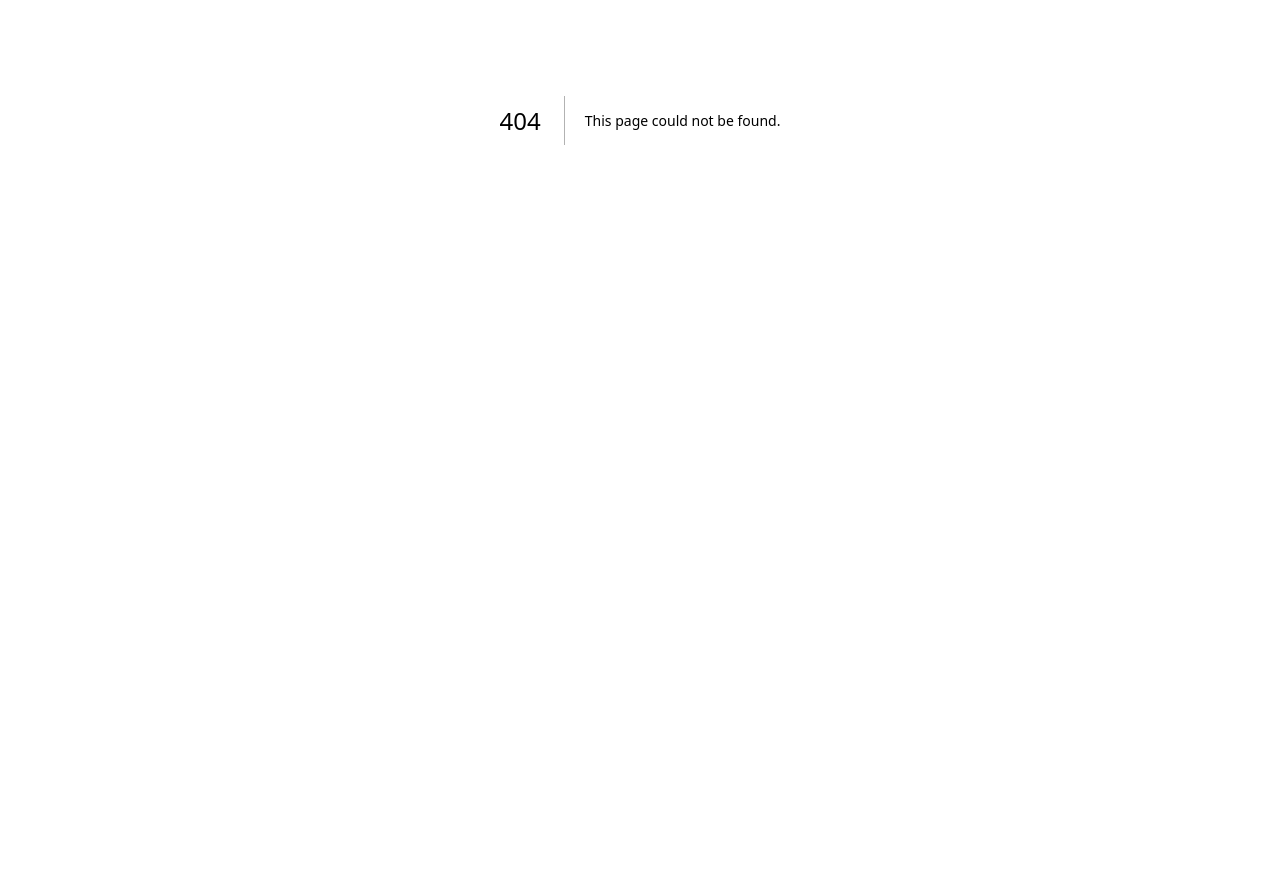
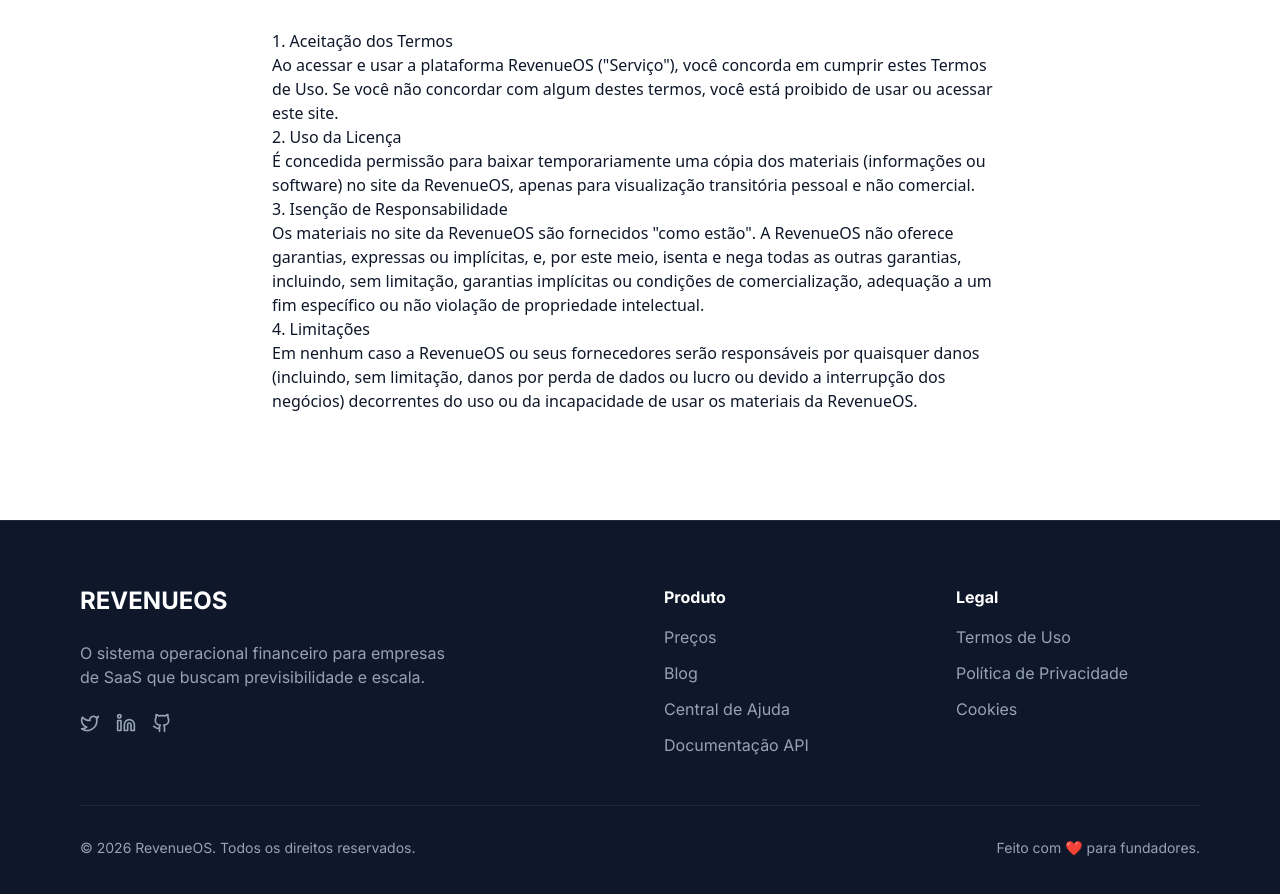
Before and after one commit to nicoolasmr/ferramenta-financeira, a Next.js app: page /termos in a window 1280 px wide. Before the commit this address had no page. Shown: the part 280-1174 px from the top of the page. Before the commit the page ends 800 px from the top, so only its background shows below. Built offline with nearby package versions, Linux system fonts and the light colour scheme.

Commit message:
feat: adding footer and improving blog nav

```diff
--- a/src/app/blog/page.tsx
+++ b/src/app/blog/page.tsx
@@ -45,17 +45,32 @@ export default function BlogIndex({ searchParams }: { searchParams: { category?:
                             <h3 className="font-bold text-slate-900 mb-4 uppercase tracking-wider text-sm">Categorias</h3>
                             <ul className="space-y-2">
                                 <li>
-                                    <Link href="/blog" className="block text-slate-600 hover:text-blue-600 font-medium bg-slate-100/50 px-3 py-2 rounded-lg">
+                                    <Link
+                                        href="/blog"
+                                        className={`block font-medium px-4 py-3 rounded-lg transition-all ${!searchParams.category
+                                                ? "bg-blue-600 text-white shadow-md shadow-blue-500/20"
+                                                : "text-slate-600 hover:text-blue-600 hover:bg-slate-50"
+                                            }`}
+                                    >
                                         Todas
                                     </Link>
                                 </li>
-                                {CATEGORIES.map(cat => (
-                                    <li key={cat}>
-                                        <Link href={`/blog?category=${encodeURIComponent(cat)}`} className="block text-slate-600 hover:text-blue-600 transition-colors px-3 py-2">
-                                            {cat}
-                                        </Link>
-                                    </li>
-                                ))}
+                                {CATEGORIES.map(cat => {
+                                    const isActive = searchParams.category === cat;
+                                    return (
+                                        <li key={cat}>
+                                            <Link
+                                                href={`/blog?category=${encodeURIComponent(cat)}`}
+                                                className={`block font-medium px-4 py-3 rounded-lg transition-all ${isActive
+                                                        ? "bg-blue-600 text-white shadow-md shadow-blue-500/20"
+                                                        : "text-slate-600 hover:text-blue-600 hover:bg-slate-50"
+                                                    }`}
+                                            >
+                                                {cat}
+                                            </Link>
+                                        </li>
+                                    );
+                                })}
                             </ul>
                         </div>
                         <div className="bg-blue-50 p-6 rounded-xl border border-blue-100">
--- a/src/app/layout.tsx
+++ b/src/app/layout.tsx
@@ -10,6 +10,7 @@ export const metadata: Metadata = {
 };
 
 import { Toaster } from "@/components/ui/sonner";
+import { Footer } from "@/components/layout/Footer";
 
 export default function RootLayout({
   children,
@@ -21,6 +22,7 @@ export default function RootLayout({
       <body className={inter.className}>
         {children}
         <Toaster />
+        <Footer />
       </body>
     </html>
   );
--- /dev/null
+++ b/src/app/termos/page.tsx
@@ -0,0 +1,44 @@
+export const metadata = {
+    title: "Termos de Uso | RevenueOS",
+    description: "Legal e Termos de Serviço do RevenueOS."
+};
+
+export default function TermsOfUse() {
+    return (
+        <div className="min-h-screen bg-white font-sans text-slate-900">
+            <div className="bg-slate-50 border-b border-slate-200 py-20">
+                <div className="container mx-auto px-4 max-w-3xl text-center">
+                    <h1 className="text-4xl font-bold mb-4">Termos de Uso</h1>
+                    <p className="text-slate-500 text-lg">Última atualização: 21 de Fevereiro de 2026</p>
+                </div>
+            </div>
+
+            <div className="container mx-auto px-4 py-16 max-w-3xl prose prose-slate prose-lg">
+                <h2>1. Aceitação dos Termos</h2>
+                <p>
+                    Ao acessar e usar a plataforma RevenueOS ("Serviço"), você concorda em cumprir estes Termos de Uso.
+                    Se você não concordar com algum destes termos, você está proibido de usar ou acessar este site.
+                </p>
+
+                <h2>2. Uso da Licença</h2>
+                <p>
+                    É concedida permissão para baixar temporariamente uma cópia dos materiais (informações ou software) no site da RevenueOS,
+                    apenas para visualização transitória pessoal e não comercial.
+                </p>
+
+                <h2>3. Isenção de Responsabilidade</h2>
+                <p>
+                    Os materiais no site da RevenueOS são fornecidos "como estão". A RevenueOS não oferece garantias, expressas ou implícitas,
+                    e, por este meio, isenta e nega todas as outras garantias, incluindo, sem limitação, garantias implícitas ou condições de
+                    comercialização, adequação a um fim específico ou não violação de propriedade intelectual.
+                </p>
+
+                <h2>4. Limitações</h2>
+                <p>
+                    Em nenhum caso a RevenueOS ou seus fornecedores serão responsáveis por quaisquer danos (incluindo, sem limitação, danos por perda de dados
+                    ou lucro ou devido a interrupção dos negócios) decorrentes do uso ou da incapacidade de usar os materiais da RevenueOS.
+                </p>
+            </div>
+        </div>
+    );
+}
--- /dev/null
+++ b/src/components/layout/Footer.tsx
@@ -0,0 +1,47 @@
+import Link from "next/link";
+import { Twitter, Linkedin, Github } from "lucide-react";
+
+export function Footer() {
+    return (
+        <footer className="bg-slate-900 border-t border-slate-800 text-slate-400 py-16">
+            <div className="container mx-auto px-4 max-w-6xl">
+                <div className="grid md:grid-cols-4 gap-12 mb-12">
+                    <div className="col-span-2">
+                        <Link href="/" className="text-2xl font-bold text-white mb-6 block">
+                            REVENUEOS
+                        </Link>
+                        <p className="max-w-sm mb-6">
+                            O sistema operacional financeiro para empresas de SaaS que buscam previsibilidade e escala.
+                        </p>
+                        <div className="flex gap-4">
+                            <Link href="#" className="hover:text-white transition-colors"><Twitter className="w-5 h-5" /></Link>
+                            <Link href="#" className="hover:text-white transition-colors"><Linkedin className="w-5 h-5" /></Link>
+                            <Link href="#" className="hover:text-white transition-colors"><Github className="w-5 h-5" /></Link>
+                        </div>
+                    </div>
+                    <div>
+                        <h4 className="font-bold text-white mb-4">Produto</h4>
+                        <ul className="space-y-3">
+                            <li><Link href="/precos" className="hover:text-white transition-colors">Preços</Link></li>
+                            <li><Link href="/blog" className="hover:text-white transition-colors">Blog</Link></li>
+                            <li><Link href="/ajuda" className="hover:text-white transition-colors">Central de Ajuda</Link></li>
+                            <li><Link href="/docs" className="hover:text-white transition-colors">Documentação API</Link></li>
+                        </ul>
+                    </div>
+                    <div>
+                        <h4 className="font-bold text-white mb-4">Legal</h4>
+                        <ul className="space-y-3">
+                            <li><Link href="/termos" className="hover:text-white transition-colors">Termos de Uso</Link></li>
+                            <li><Link href="/privacidade" className="hover:text-white transition-colors">Política de Privacidade</Link></li>
+                            <li><Link href="/cookies" className="hover:text-white transition-colors">Cookies</Link></li>
+                        </ul>
+                    </div>
+                </div>
+                <div className="border-t border-slate-800 pt-8 text-sm text-center md:text-left flex flex-col md:flex-row justify-between items-center">
+                    <p>&copy; {new Date().getFullYear()} RevenueOS. Todos os direitos reservados.</p>
+                    <p className="mt-4 md:mt-0">Feito com ❤️ para fundadores.</p>
+                </div>
+            </div>
+        </footer>
+    );
+}
```
